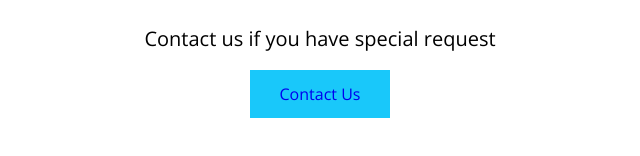
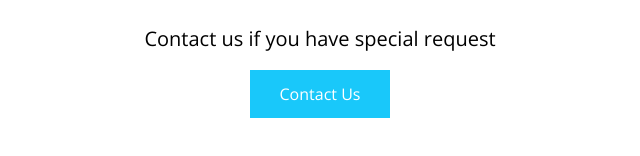
Before and after one commit to not3amer/HTML_CSS_Second_Template, a plain HTML site: page index.html in a window 1280 px wide. Shown: the part 7007-7163 px from the top of the page, 320-960 px from the left. Drawn offline with nearby package versions, Linux system fonts and the light colour scheme.

Commit message:
Fix Contact Us Button

```diff
--- a/css/style.css
+++ b/css/style.css
@@ -90,11 +90,13 @@ a{
     margin: 0 auto 100px;
 }
 .btn{
+    display: block;
+    width: fit-content;
+    margin: 20px auto;
     background-color: var(--main-color);
     color: white;
     padding: 15px 30px;
-    width: fit-content;
-    margin: auto;
+    text-decoration: none;
 }
 .btn a:visited{
     color: white;
--- a/index.html
+++ b/index.html
@@ -426,9 +426,7 @@
                 </div>
             </div>
             <p>Contact us if you have special request</p>
-            <div class="btn">
-                <a href="#">Contact Us</a>
-            </div>
+            <a class="btn" href="#">Contact Us</a>
         </div>
     </section>
 </body>
```
